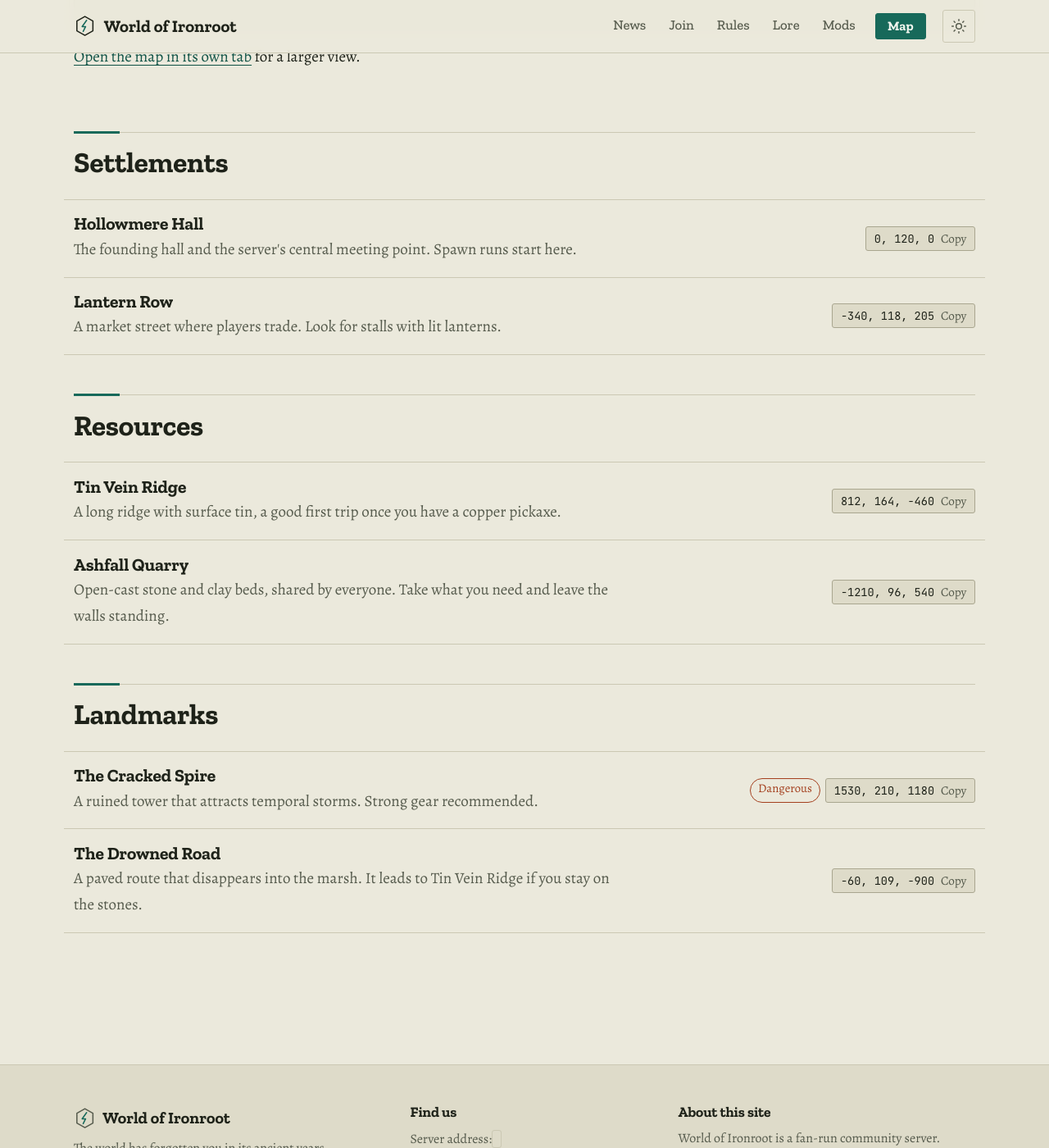
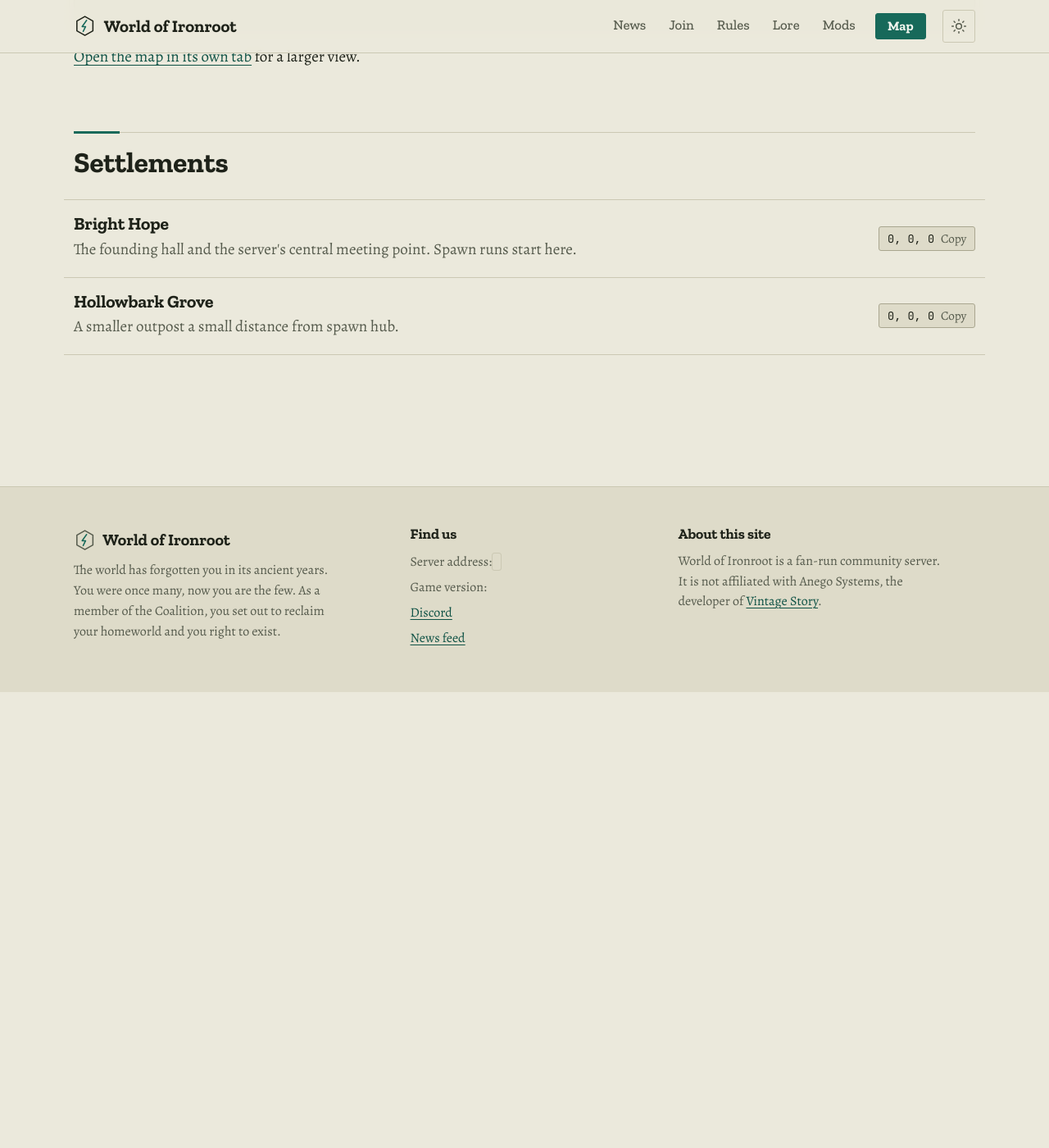
Before and after one commit to Rhyagelle/World-of-Ironroot, a Jekyll site: the page built from map.html, in a window 1280 px wide and 1400 px high, scrolled down 974 px. Shown: the whole window at 82% size. Built offline with Jekyll 4.4.1, drawn with Linux system fonts in a browser that asks for light colours; after the commit the page ends 1818 px from its top, so only the background shows below that.

Commit message:
Update locations.yml

```diff
--- a/_data/locations.yml
+++ b/_data/locations.yml
@@ -6,33 +6,12 @@
 #   description: what players will find there
 #   danger:      true to flag the place as hazardous
 
-- name: Hollowmere Hall
+- name: Bright Hope
   type: Settlements
-  coords: "0, 120, 0"
+  coords: "0, 0, 0"
   description: The founding hall and the server's central meeting point. Spawn runs start here.
 
-- name: Lantern Row
+- name: Hollowbark Grove
   type: Settlements
-  coords: "-340, 118, 205"
-  description: A market street where players trade. Look for stalls with lit lanterns.
-
-- name: Tin Vein Ridge
-  type: Resources
-  coords: "812, 164, -460"
-  description: A long ridge with surface tin, a good first trip once you have a copper pickaxe.
-
-- name: Ashfall Quarry
-  type: Resources
-  coords: "-1210, 96, 540"
-  description: Open-cast stone and clay beds, shared by everyone. Take what you need and leave the walls standing.
-
-- name: The Cracked Spire
-  type: Landmarks
-  coords: "1530, 210, 1180"
-  description: A ruined tower that attracts temporal storms. Strong gear recommended.
-  danger: true
-
-- name: The Drowned Road
-  type: Landmarks
-  coords: "-60, 109, -900"
-  description: A paved route that disappears into the marsh. It leads to Tin Vein Ridge if you stay on the stones.
+  coords: "0, 0, 0"
+  description: A smaller outpost a small distance from spawn hub.
```
